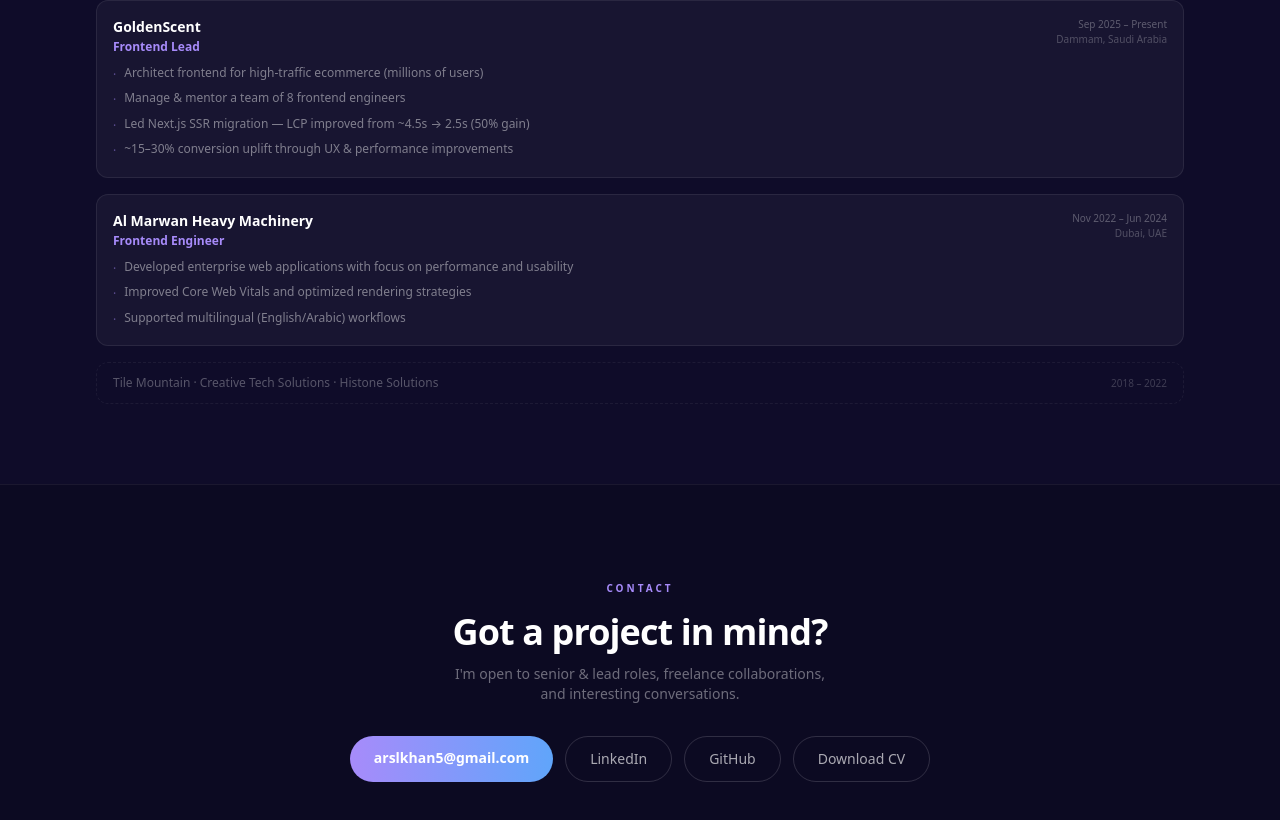
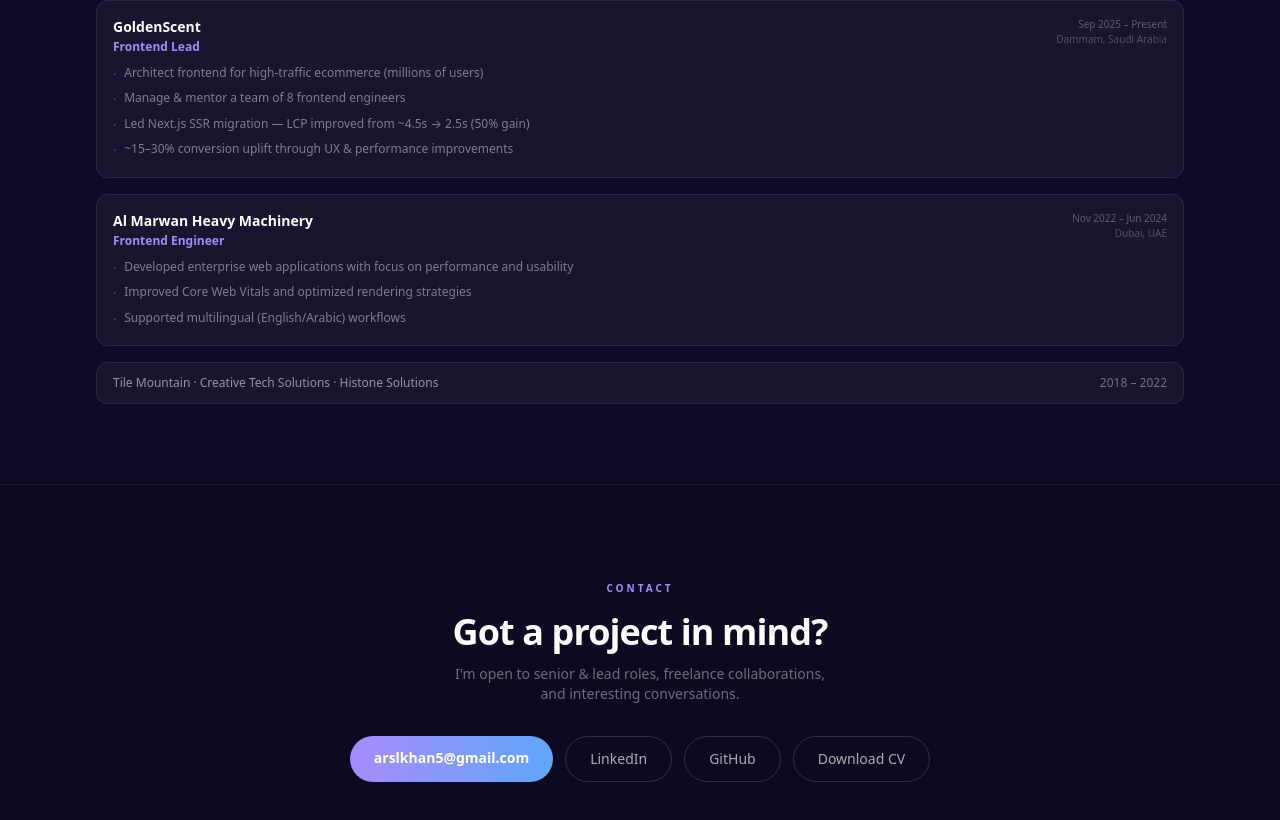
Before and after one commit to Arslkhan/myportfolio, a Next.js app: page / in a window 1280 px wide. Shown: the part 2825-3645 px from the top of the page. Built offline with nearby package versions, Linux system fonts and the light colour scheme.

Commit message:
fix: make condensed experience entry more visible

```diff
--- a/components/Experience.tsx
+++ b/components/Experience.tsx
@@ -51,10 +51,10 @@
             <motion.div
               key={exp.company}
               variants={fadeUpVariant}
-              className="flex justify-between items-center px-4 py-3 border border-dashed border-white/[0.06] rounded-xl"
+              className="flex justify-between items-center px-4 py-3 bg-[var(--surface)] border border-[var(--border)] rounded-xl"
             >
-              <p className="text-xs text-white/30">{exp.company}</p>
-              <p className="text-[10px] text-white/20">{exp.period}</p>
+              <p className="text-xs text-white/55">{exp.company}</p>
+              <p className="text-xs text-white/40">{exp.period}</p>
             </motion.div>
           ))}
         </motion.div>
```
